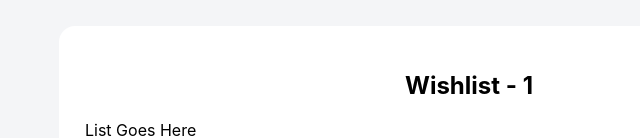
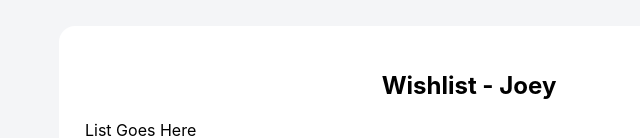
Before and after one commit to dominickudiabor/droppe-xmas, a React (Create React App) app: page /cart/1 in a window 1280 px wide. Shown: the top 138 px of the page, without its empty margins (171-811 px from the left). Built offline with nearby package versions, Linux system fonts and the light colour scheme; no server answers.

Commit message:
render child specific list

```diff
--- a/src/data/kids.ts
+++ b/src/data/kids.ts
@@ -1,9 +1,9 @@
 export const KIDS = {
   cartList: [
-    { name: 'Joey', age: 17 },
-    { name: 'Craig', age: 15 },
-    { name: 'Alicia', age: 6 },
-    { name: 'Jennifer', age: 11 },
-    { name: 'Aeon', age: 12 },
+    { id: 1, name: 'Joey', age: 17 },
+    { id: 2, name: 'Craig', age: 15 },
+    { id: 3, name: 'Alicia', age: 6 },
+    { id: 4, name: 'Jennifer', age: 11 },
+    { id: 5, name: 'Aeon', age: 12 },
   ],
 }
--- a/src/pages/Cart.tsx
+++ b/src/pages/Cart.tsx
@@ -1,7 +1,8 @@
 import { Card } from 'components/card'
 import { Page } from 'components/page'
+import { KIDS } from 'data/kids'
 import React, { useEffect } from 'react'
-import { useSelector } from 'react-redux'
+import { useDispatch, useSelector } from 'react-redux'
 import { useHistory, useParams } from 'react-router-dom'
 import { setLoading } from 'redux/actions'
 import { AppState } from 'redux/models'
@@ -10,24 +11,27 @@ import cartService from 'services/cartService'
 export const Cart: React.FC = (props) => {
   const { id } = useParams()
   const history = useHistory()
+  const dispatch = useDispatch()
   const { loading } = useSelector((state: AppState) => state.ui)
 
-  const Loader = () => <div>loading...</div>
-
   useEffect(() => {
-    setLoading(true)
+    dispatch(setLoading(true))
     async function loadList() {
-      const wishList = await cartService.fetchWishList(1)
-      setLoading(false)
+      const wishList = await cartService.fetchWishList(id)
+      dispatch(setLoading(false))
       console.log(wishList)
     }
     loadList()
-  }, [loading])
+  }, [dispatch, id])
+
+  if (loading) {
+    return <div>loading...</div>
+  }
 
   return (
     <Page>
-      <Card title={`Wishlist - ${id}`}>
-        {loading ? <Loader /> : <div>List Goes Here</div>}
+      <Card title={`Wishlist - ${KIDS.cartList.find((a) => a.id == id)?.name}`}>
+        <div>List Goes Here</div>
         <button onClick={() => history.goBack()}>Return to CartList</button>
       </Card>
     </Page>
--- a/src/pages/CartList.tsx
+++ b/src/pages/CartList.tsx
@@ -8,15 +8,15 @@ import { v4 as uuidv4 } from 'uuid'
 export const CartList = () => {
   const history = useHistory()
 
-  function renderCartList(cartList: { name: string; age: number }[]) {
+  function renderCartList(
+    cartList: { id: number; name: string; age: number }[]
+  ) {
     return cartList.map((c) => (
       <div key={uuidv4()} className="list__item">
         <p>
           <span>{c.name},</span> <span>{c.age}years</span>
         </p>
-        <button onClick={() => history.push(`/cart/${c.name}`)}>
-          View Cart
-        </button>
+        <button onClick={() => history.push(`/cart/${c.id}`)}>View Cart</button>
       </div>
     ))
   }
```
